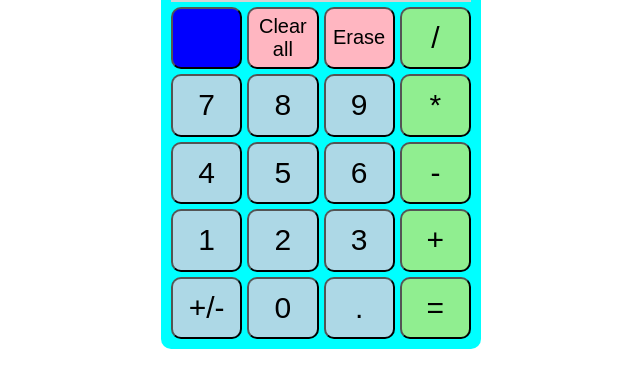
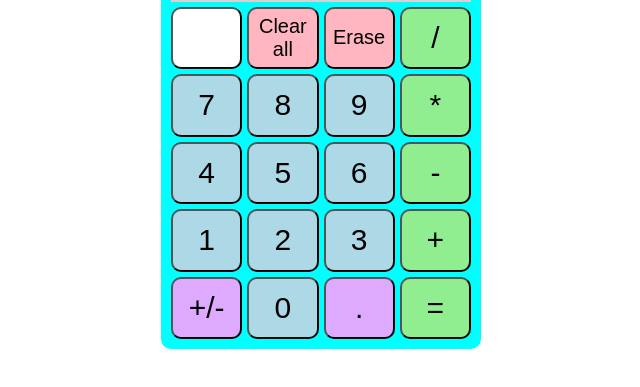
Before and after one commit to Positiviste/odin-calculator, a plain HTML site: page index.html in a window 1280 px wide. Shown: the part 249-636 px from the top of the page, without its empty margins (319-959 px from the left). Drawn offline with Linux system fonts and the light colour scheme.

Commit message:
Modify calculator visuals

```diff
--- a/index.html
+++ b/index.html
@@ -41,9 +41,9 @@
             <button class="operator" id="plus">+</button>
         </div>
         <div class="row">
-            <button class="number" id="operande">+/-</button>
+            <button class="operande" id="operande">+/-</button>
             <button class="number" id="0">0</button>
-            <button class="number" id="point">.</button>
+            <button class="operande" id="point">.</button>
             <button class="operator" id="equal">=</button>
         </div>
     </div>
--- a/styles.css
+++ b/styles.css
@@ -48,9 +48,14 @@ body {
     background-color: lightblue;
 }
 
-.operator {
+.operator{
     flex: 1;
     background-color: lightgreen;
+}
+
+.operande {
+    flex: 1;
+    background-color: #ddaaff;
 }
 
 .clear {
@@ -61,7 +66,7 @@ body {
 
 .empty {
     flex: 1;
-   background-color: blue;
+   background-color: white;
 }
 
 button {
```
